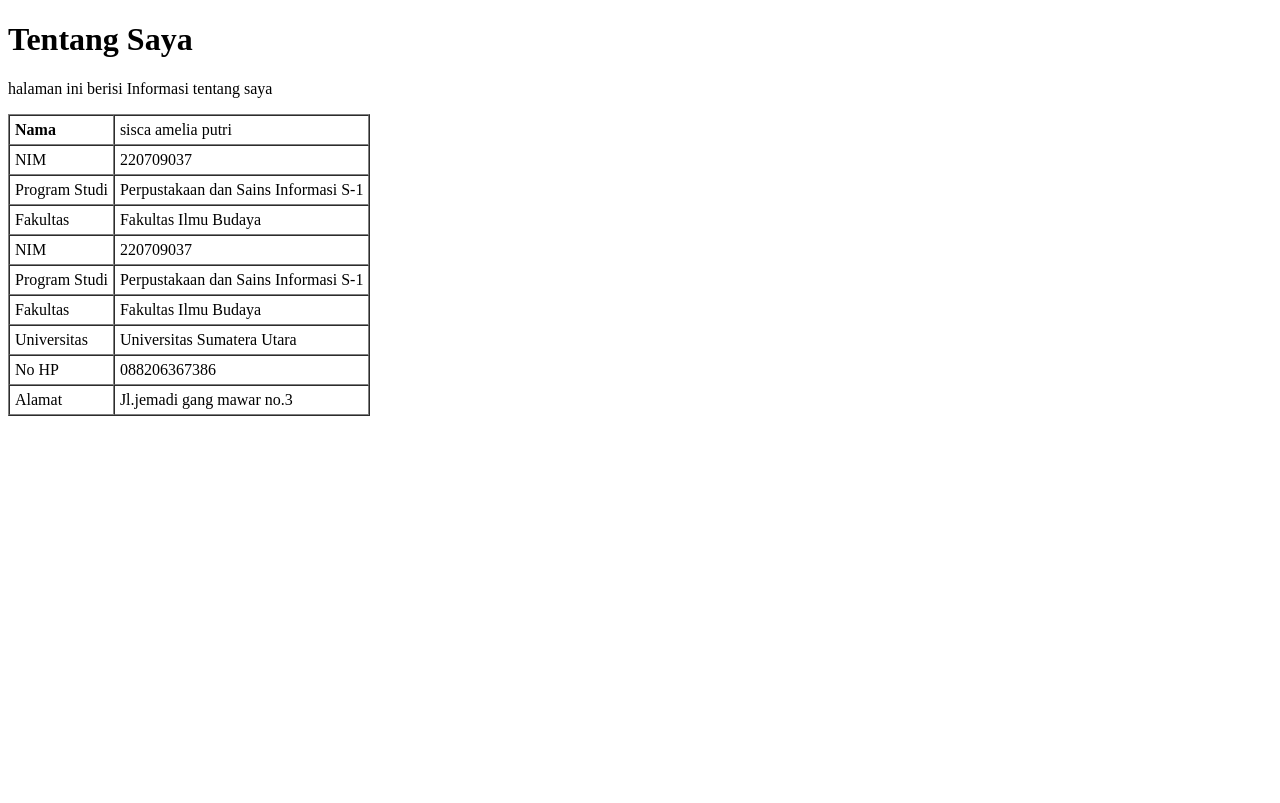
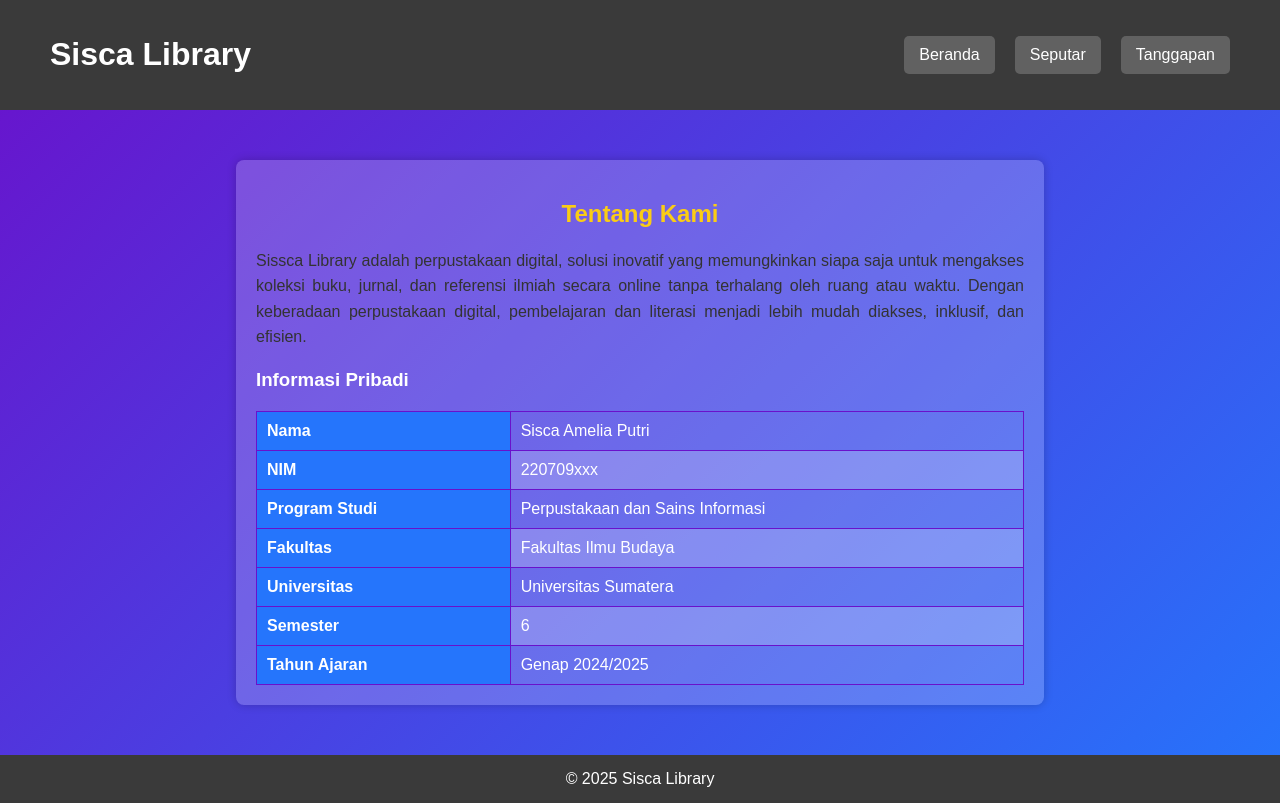
Before and after one commit to siscaameliapt17/siscaameliapt17.github.io, a plain HTML site: page aboutme.html in a window 1280 px wide. Drawn offline with Linux system fonts and the light colour scheme.

Commit message:
Update aboutme.html

```diff
--- a/aboutme.html
+++ b/aboutme.html
@@ -1,98 +1,147 @@
 <!DOCTYPE html>
-
-<html lang="en">
-
+<html lang="id">
 <head>
-
-<meta charset="UTF-8">
-
-<meta name="viewport" content="width=device-width, initial-scale=1.0"> <title>About Me</title>
-
+    <meta charset="UTF-8">
+    <meta name="viewport" content="width=device-width, initial-scale=1.0">
+    <title>Sisca Library</title>
+    <style>
+        body {
+            font-family: Arial, sans-serif;
+            background: linear-gradient(135deg, #6a11cb, #2575fc); /* Gradasi ungu dan biru */
+            color: white;
+            margin: 0;
+            padding: 0;
+        }
+        header, footer {
+            background-color: #3a3a3a; /* Warna abu-abu gelap untuk header */
+            color: white;
+            padding: 15px;
+            text-align: center;
+        }
+        header {
+            display: flex;
+            justify-content: space-between;
+            align-items: center;
+            padding: 15px 50px;
+        }
+        nav {
+            display: flex;
+            gap: 20px;
+        }
+        nav a {
+            color: white;
+            text-decoration: none;
+            padding: 10px 15px;
+            display: inline-block;
+            background-color: rgba(255, 255, 255, 0.2);
+            border-radius: 5px;
+            transition: all 0.3s;
+        }
+        nav a:hover {
+            background-color: #facc15;
+            color: black;
+        }
+        .container {
+            width: 60%;
+            background-color: rgba(255, 255, 255, 0.2);
+            margin: 50px auto;
+            padding: 20px;
+            border-radius: 8px;
+            box-shadow: 0px 0px 10px rgba(0, 0, 0, 0.2);
+        }
+        h2 {
+            text-align: center;
+            color: #facc15; /* Warna kuning terang untuk heading */
+        }
+        p {
+            text-align: justify;
+            color: #333;
+            font-size: 16px;
+            line-height: 1.6;
+        }
+        table {
+            width: 100%;
+            border-collapse: collapse;
+            margin-top: 20px;
+        }
+        th, td {
+            border: 1px solid #6a11cb; /* Sesuaikan dengan gradasi warna */
+            padding: 10px;
+            text-align: left;
+        }
+        th {
+            background-color: #2575fc; /* Sesuaikan dengan warna biru gradasi */
+            color: white;
+        }
+        tr:nth-child(even) {
+            background-color: rgba(255, 255, 255, 0.2); /* Warna transparan dengan efek gradasi */
+        }
+        .button-container {
+            text-align: center;
+            margin-top: 30px;
+        }
+        .button-container a {
+            background-color: #15803d;
+            color: white;
+            padding: 10px 20px;
+            text-decoration: none;
+            border-radius: 5px;
+            font-weight: bold;
+        }
+        .button-container a:hover {
+            background-color: #facc15;
+            color: black;
+        }
+    </style>
 </head>
-
 <body>
 
-<h1>Tentang Saya</h1>
+<header>
+    <h1>Sisca Library</h1>
+    <nav>
+        <a href="index.html">Beranda</a>
+        <a href="about.html">Seputar</a>
+        <a href="contact.html">Tanggapan</a>
+    </nav>
+</header>
 
-<p>halaman ini berisi Informasi tentang saya</p>
+<div class="container">
+    <h2>Tentang Kami</h2>
+    <p>Sissca Library adalah perpustakaan digital, solusi inovatif yang memungkinkan siapa saja untuk mengakses koleksi buku, jurnal, dan referensi ilmiah secara online tanpa terhalang oleh ruang atau waktu. Dengan keberadaan perpustakaan digital, pembelajaran dan literasi menjadi lebih mudah diakses, inklusif, dan efisien.</p>
+    <h3>Informasi Pribadi</h3>
+    <table>
+        <tr>
+            <th>Nama</th>
+            <td>Sisca Amelia Putri</td>
+        </tr>
+        <tr>
+            <th>NIM</th>
+            <td>220709xxx</td>
+        </tr>
+        <tr>
+            <th>Program Studi</th>
+            <td>Perpustakaan dan Sains Informasi</td>
+        </tr>
+        <tr>
+            <th>Fakultas</th>
+            <td>Fakultas Ilmu Budaya</td>
+        </tr>
+                  <th>Universitas</th>
+            <td>Universitas Sumatera</td>
+        <tr>
+            <th>Semester</th>
+            <td>6</td>
+        </tr>
+        <tr>
+            <th>Tahun Ajaran</th>
+            <td>Genap 2024/2025</td>
+        </tr>
+    </table>
+</div>
 
-<table border="1" cellspacing="0" cellpadding="5">
+<footer>
+    &copy; 2025 Sisca Library
+</footer>
 
-<tr>
-
-<!-- td tabel data -->
-
-<td><b>Nama</b></td>
-
-<td>sisca amelia putri</td>
-
-</tr>
-
-<tr>
-
-<td>NIM</td>
-
-<td>220709037</td>
-
-</tr>
-
-<tr>
-
-<td>Program Studi</td>
-
-<td>Perpustakaan dan Sains Informasi S-1</td>
-
-</tr>
-
-<tr>
-
-<td>Fakultas</td>
-
-<td>Fakultas Ilmu Budaya</td>
-<tr>
-
-<td>NIM</td>
-
-<td>220709037</td>
-
-</tr>
-
-<tr>
-
-<td>Program Studi</td>
-
-<td>Perpustakaan dan Sains Informasi S-1</td>
-
-</tr>
-
-<tr>
-
-<td>Fakultas</td>
-
-<td>Fakultas Ilmu Budaya</td>
-
-</tr>
-
-<tr>
-
-<td>Universitas</td>
-
-<td>Universitas Sumatera Utara</td>
-
-</tr>
-
-<tr>
-
-<td>No HP</td>
-
-<td>088206367386</td>
-
-</tr>
-
-<tr>
-
-<td>Alamat</td>
-
-<td>Jl.jemadi gang mawar no.3</td>
-
-</table>
+</body>
+</html>
```
